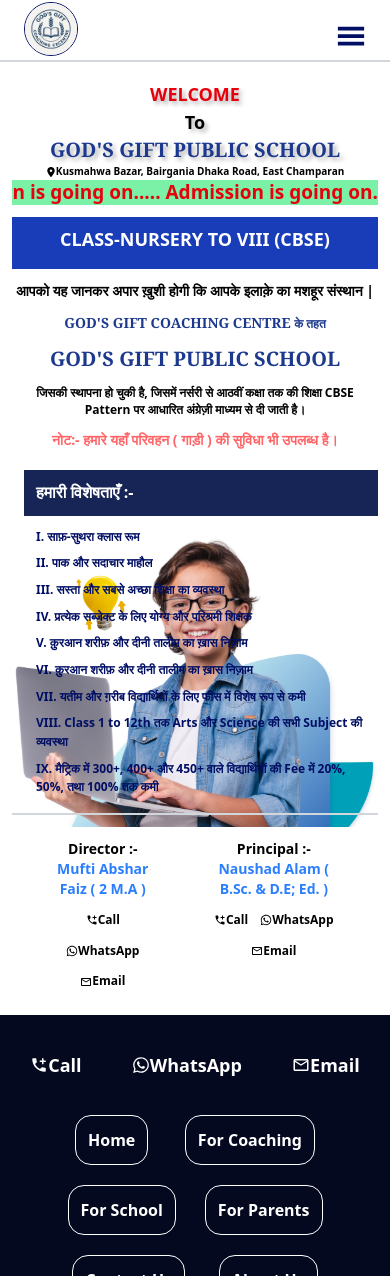
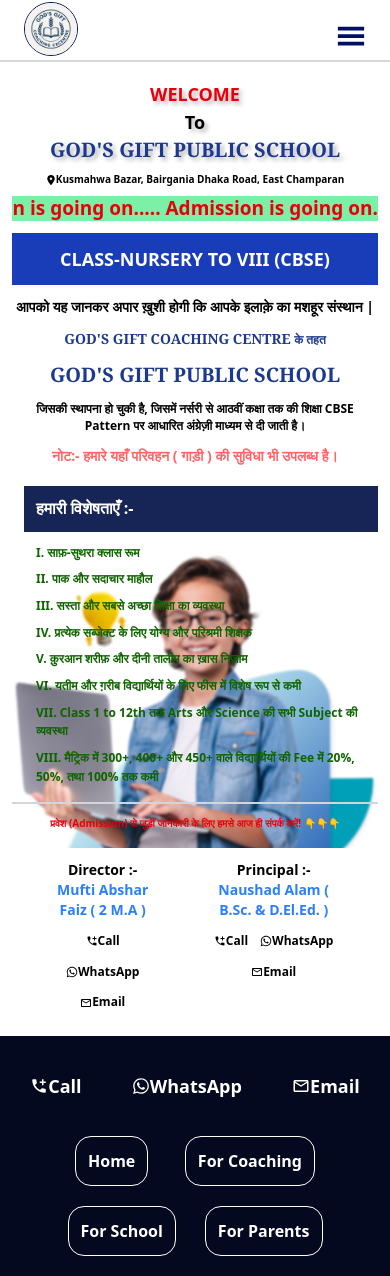
Before and after one commit to mdarif-codrr/God-s-Gift-Coaching-Centre, a React (Vite) app: page / in a window 390 px wide. Shown: the top 1276 px of the page. Built offline with nearby package versions, Linux system fonts and the light colour scheme.

Commit message:
fix some bugs and spelling mistakes

```diff
--- a/src/components/ContactUs.jsx
+++ b/src/components/ContactUs.jsx
@@ -39,14 +39,14 @@
               post={'Director :-'}
               name={'Mufti Abshar Faiz ( 2 M.A )'}
               number={'9199507040'}
-              mail={'https://mail.google.com/mail/?view=cm&to=mdarif@gmail.com'}
+              mail={'https://mail.google.com/mailto/?view=cm&to=mdarif@gmail.com'}
               whatsApp={'https://wa.me/919199507040'}
             />
             <Owners
               post={'Principal :-'}
-              name={'Naushad Alam ( B.Sc. & D.E; Ed. )'}
+              name={'Naushad Alam ( B.Sc. & D.El.Ed. )'}
               number={'7260075959'}
-              mail={'https://mail.google.com/mail/?view=cm&to=mdarif@gmail.com'}
+              mail={'https://mail.google.com/mailto/?view=cm&to=mdarif@gmail.com'}
               whatsApp={'https://wa.me/917260075959'}
             />
           </div>
--- a/src/components/Footer.jsx
+++ b/src/components/Footer.jsx
@@ -38,7 +38,7 @@
           <li className="text-white font-bold text-2xl max-sm:text-lg cursor-pointer hover:text-blue-500 hover:scale-115 transition-transform duration-300 ease-in-out ">
             <a
               className="flex items-center"
-              href="https://mail.google.com/mail/?view=cm&to=mdarif@gmail.com"
+              href="mailto:mdarif@gmail.com?subject=Hello&Sir=Type your message here"
               target="_blank"
               rel="noopener noreferrer"
               title="Email"
--- a/src/components/ForCoaching.jsx
+++ b/src/components/ForCoaching.jsx
@@ -39,7 +39,7 @@
     {
       head: 'I.Sc (Intermediate Science)',
       message:
-        'I.Sc छात्रों के लिए भौतिकी, रसायन विज्ञान, और जीवविज्ञान जैसे विज्ञान विषयों की कोचिंग।',
+        'I.Sc छात्रों के लिए भौतिकी, रसायन विज्ञान, और जीवविज्ञान जैसे विषयों की कोचिंग।',
     },
     {
       head: 'I.A (Intermediate Arts)',
--- a/src/components/ForParents.jsx
+++ b/src/components/ForParents.jsx
@@ -34,9 +34,9 @@
         <div className='relative'>
           <ul className="list-disc list-inside mb-4">
 
-         {list.map((lis,i)=> <li key={i} className='mt-3  p-3 text-blue-950'>{lis}</li>)}
+         {list.map((lis,i)=> <li key={i} className='mt-3  p-3 font-semibold text-blue-950'>{lis}</li>)}
         </ul>
-        <div className='max-w-3xl absolute w-full top-0 -z-1 right-0'>
+        <div className='max-w-3xl absolute w-full max-md:blur-[3px] top-0 -z-1 right-0'>
           <img src={img} alt="" />
         </div>
         </div>
--- a/src/components/Home.jsx
+++ b/src/components/Home.jsx
@@ -3,6 +3,7 @@
 import { CoachingContext } from '../context/CoachingContext'
 import Owners from './Owners'
 import img from '../assets/for-parents-hero-img2.webp'
+import { Link } from 'react-router'
 function Home() {
   const { isSchool, setIsSchool } = useContext(CoachingContext)
   useEffect(() => {
@@ -14,7 +15,6 @@
     'पाक और सदाचार माहौल',
     'सस्ता और सबसे अच्छा शिक्षा का व्यवस्था',
     'प्रत्येक सब्जेक्ट के लिए योग्य और परिश्रमी शिक्षक',
-    'क़ुरआन शरीफ़ और दीनी तालीम का ख़ास निज़ाम',
     'क़ुरआन शरीफ़ और दीनी तालीम का ख़ास निज़ाम',
     'यतीम और ग़रीब विद्यार्थियों के लिए फीस में विशेष रूप से कमी',
     'Class 1 to 12th तक Arts और Science की सभी Subject की व्यवस्था',
@@ -35,10 +35,12 @@
             <h1 className="font-bold max-md:text-4xl max-sm:text-xl  max-lg:text-5xl max-xl:text-6xl text-7xl text-center text-blue-900 font-serif drop-shadow-[3px_3px_2px_rgba(0,0,0,0.3)]">
               GOD'S GIFT PUBLIC SCHOOL
             </h1>
-            <p className="text-center font-semibold max-sm:text-[10px] text-lg flex justify-center items-center">
+            <div className="text-center font-semibold max-sm:text-[10px] text-lg p-2">
+              <Link className=' flex justify-center items-center' to={'/contactus'} >
               {<FaLocationDot />}Kusmahwa Bazar, Bairgania Dhaka Road, East
               Champaran
-            </p>
+              </Link>
+            </div>
           </div>
           <div className="bg-green-300 overflow-hidden whitespace-nowrap">
             <p className="animate-marquee font-bold text-4xl max-sm:text-[19px] max-md:text-2xl text-red-600 inline-block">
@@ -48,7 +50,7 @@
           </div>
 
           <div className="w-full h-13 mt-3 bg-blue-800">
-            <p className="text-3xl max-md:text-xl max-sm:text-lg text-center font-semibold pt-2 text-white">
+            <p className="text-3xl max-md:text-xl max-sm:text-lg text-center font-semibold pt-2 max-md:pt-3 text-white">
               CLASS-NURSERY TO VIII (CBSE){' '}
             </p>
           </div>
@@ -81,17 +83,22 @@
               {features.map((mess, i) => (
                 <li
                   key={i}
-                  className="text-xl text-[#000E64] max-sm:pl-0 max-sm:ml-0 max-md:text-lg max-sm:text-[12px]  font-semibold ml-3 p-3 max-sm:p-1 roman-list list-inside"
+                  className="text-xl text-[#0f6400] max-sm:pl-0 max-sm:ml-0 max-md:text-lg max-sm:text-[12px]  font-semibold ml-3 p-3 max-sm:p-1 roman-list list-inside"
                 >
                   {mess}
                 </li>
               ))}
             </ol>
-            <div className="absolute top-17 -z-10 right-0 max-w-2xl">
+            <div className="absolute top-17 -z-10 right-0 max-sm:blur-[1px] max-w-2xl">
               <img src={img} alt="" />
             </div>
           </div>
           <div className="w-full max-w-[1500px] h-0.5 my-3 bg-gray-300"></div>
+          <div>
+            <p className="text-lg mb-4 text-center font-semibold max-sm:text-[10px] text-red-600">
+          प्रवेश (Admission) से जुड़ी जानकारी के लिए हमसे आज ही संपर्क करें! 👇👇👇
+        </p>
+          </div>
           <div className="flex justify-between bg-white p-3">
             <Owners
               post={'Director :-'}
@@ -102,7 +109,7 @@
             />
             <Owners
               post={'Principal :-'}
-              name={'Naushad Alam ( B.Sc. & D.E; Ed. )'}
+              name={'Naushad Alam ( B.Sc. & D.El.Ed. )'}
               number={'7260075959'}
               mail={'https://mail.google.com/mail/?view=cm&to=mdarif@gmail.com'}
               whatsApp={'https://wa.me/917260075959'}
--- a/src/components/NavBar.jsx
+++ b/src/components/NavBar.jsx
@@ -49,12 +49,12 @@
       </div>
 
       {menuOpen && (
-        <ul className="absolute top-0 left-0 w-full bg-white shadow-md px-6 py-4 flex flex-col gap-4 font-semibold rounded-b-lg z-20 lg:hidden">
+        <ul className="absolute top-0 left-0 w-full bg-white opacity-65 invert shadow-md px-6 py-4 flex flex-col gap-4 font-semibold rounded-b-lg z-20 lg:hidden">
           {Object.entries(pathMap).map(([label, path], index) => (
             <li
             onClick={toggleMenu}
             key={index}
-            className="text-[#000E64] text-center hover:text-[#0060D0] cursor-pointer font-bold hover:scale-115 transition-transform duration-300 ease-in-out"
+            className="text-red-700 text-center hover:text-[#0060D0] cursor-pointer font-bold hover:scale-115 transition-transform duration-300 ease-in-out"
             >
               <Link to={path}>{label}</Link>
             </li>
--- a/src/components/Quote1.jsx
+++ b/src/components/Quote1.jsx
@@ -2,7 +2,7 @@
 
 function Quote1({quote1,message,isSchool}) {
   return (
-    <div className="max-w-4xl self-start max-lg:self-center max-lg:mt-44 max-sm:mt-16   ml-3">
+    <div className={`${isSchool && 'max-sm:mt-48'} max-w-4xl self-start max-lg:self-center max-lg:mt-44 max-sm:mt-44   ml-3`}>
           <p className="text-2xl max-w-xl font-semibold">
             {' '}
             <span
@@ -14,6 +14,7 @@
             >
               {message}
             </span>
+            <br />
             {quote1}
           </p>
         </div>
--- a/src/components/Welcome.jsx
+++ b/src/components/Welcome.jsx
@@ -10,7 +10,7 @@
           <p className="text-center text-2xl max-md:text-lg">To</p>
           <CurvedHeading heading={message} isSchool={isSchool} />
           <img
-            className={`w-2xl right-0 absolute  ${isSchool && 'max-lg:blur-[2px]' } -z-10 ${
+            className={`w-2xl right-0 absolute  ${isSchool && '' } -z-10 ${
               isSchool ? 'top-24' : 'top-0 '
             }`}
             src={heroimg}
```
